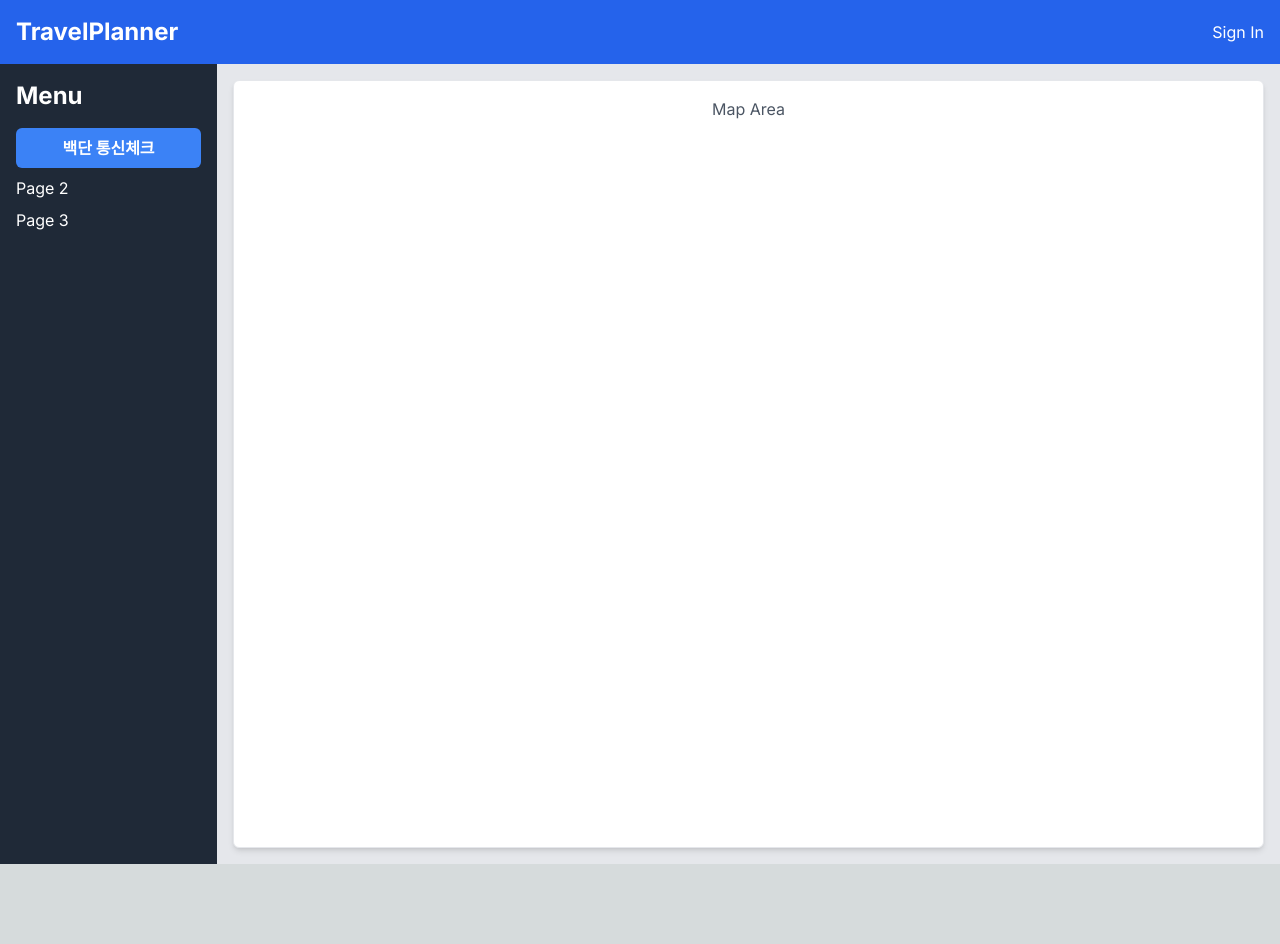
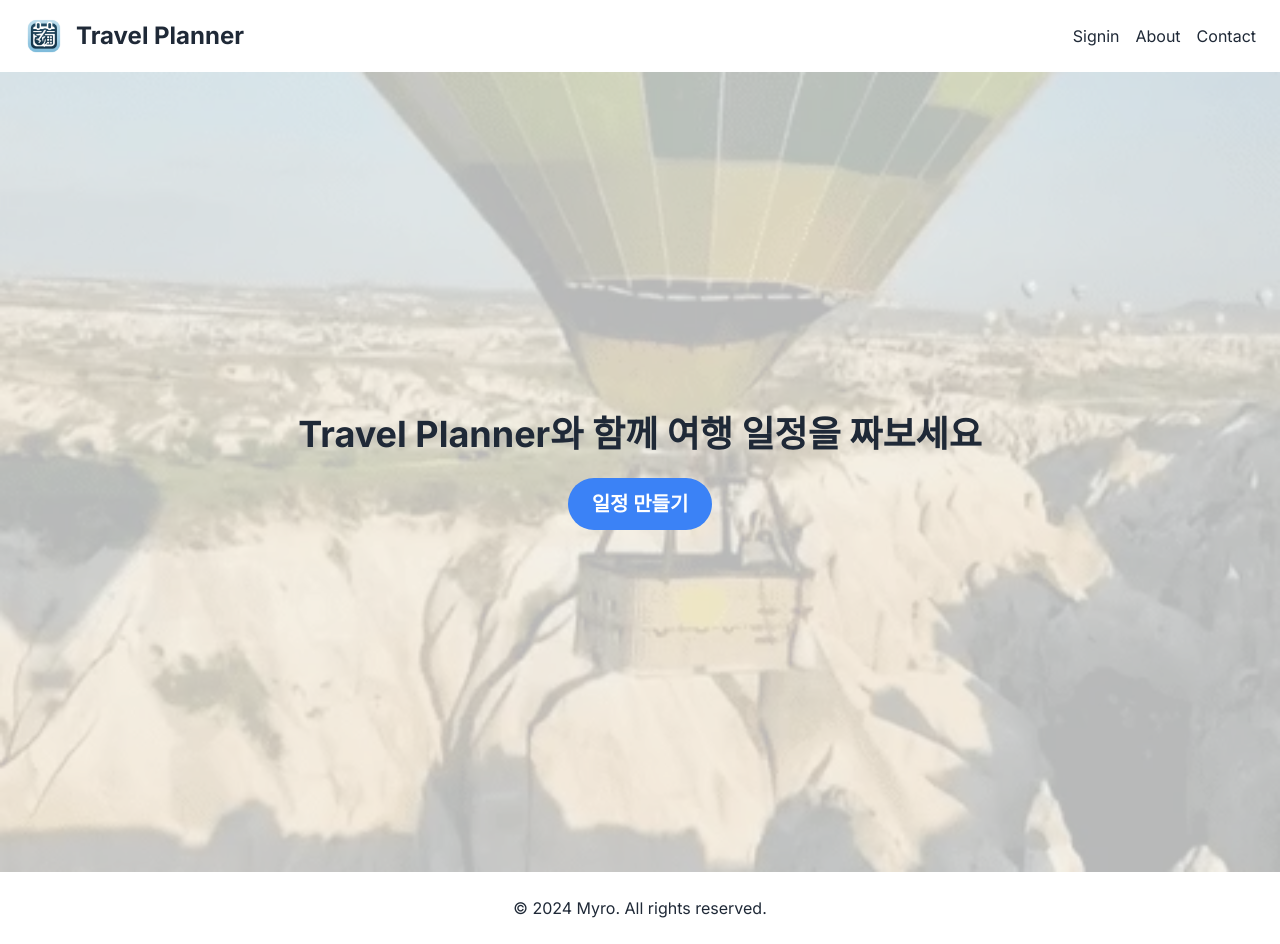
Before and after one commit to rud2403/travelplanner-client, a Next.js app: page / in a window 1280 px wide. Before the commit the page ends 864 px from the top, so only its background shows below. Built offline with nearby package versions, Linux system fonts and the light colour scheme; no server answers.

Commit message:
refactor : 헤더 / 푸터 추가 및 수정

```diff
--- a/src/app/layout.tsx
+++ b/src/app/layout.tsx
@@ -20,19 +20,28 @@ export default function RootLayout({
       <head>
       </head>
       <body className={inter.className}>
-        {/* 헤더 시작 */}
-        <header className="bg-blue-600 text-white p-4 shadow-md">
-          <div className="container mx-auto flex justify-between items-center">
-            <h1 className="text-2xl font-bold">
-              <Link href="/">TravelPlanner</Link>
-            </h1>
-            <nav className="space-x-4">
-              <Link href="/user/signin">Sign In</Link>
+        {/* Header */}
+        <header className="bg-white shadow-md">
+          <div className="container mx-auto px-6 py-4 flex justify-between items-center">
+            <Link href="/" className="flex items-center">
+              <img src="/logo.png" alt="Logo" className="w-10 h-10 mr-3" />
+              <h1 className="text-2xl font-bold text-gray-800">Travel Planner</h1>
+            </Link>
+            <nav className="flex space-x-4">
+              <Link href="/user/signin" className="text-gray-800 hover:text-blue-500 transition duration-300">Signin</Link>
+              <Link href="/about" className="text-gray-800 hover:text-blue-500 transition duration-300">About</Link>
+              <Link href="/contact" className="text-gray-800 hover:text-blue-500 transition duration-300">Contact</Link>
             </nav>
           </div>
         </header>
-        {/* 헤더 끝 */}
+        {/* Body */}
         {children}
+        {/* Footer */}
+        <footer className="bg-white text-gray-800 py-6">
+          <div className="container mx-auto px-6 text-center">
+            <p>&copy; 2024 Myro. All rights reserved.</p>
+          </div>
+        </footer>
       </body>
     </html>
   );
--- a/src/app/page.tsx
+++ b/src/app/page.tsx
@@ -20,43 +20,25 @@ export default function Home() {
   };
 
   return (
-    <main className="flex min-h-screen">
-      {/* 사이드 메뉴 */}
-      <aside className="w-64 bg-gray-800 text-white flex flex-col p-4">
-        <h2 className="text-2xl font-bold mb-4">Menu</h2>
-        <nav className="flex flex-col space-y-2">
-          <button onClick={handleCheck} className="bg-blue-500 hover:bg-blue-600 text-white font-bold py-2 px-4 rounded-md transition duration-300">
-            백단 통신체크
+    <div className="min-h-screen flex flex-col">
+      {/* Main Section */}
+      <section className="flex flex-1 relative">
+        {/* Background GIF */}
+        <div className="absolute inset-0 z-0">
+          <img src="/giphy.webp" alt="Background" className="w-full h-full object-cover" />
+        </div>
+
+        <div className="w-full bg-gray-100 bg-opacity-75 flex flex-col items-center justify-center p-6 z-10">
+          <p className="text-3xl md:text-4xl font-bold mb-6 text-center text-gray-800">
+            Travel Planner와 함께 여행 일정을 짜보세요
+          </p>
+          <Link href="/planning">
+          <button className="bg-blue-500 text-white font-bold py-3 px-6 rounded-full hover:bg-blue-600 transition duration-300 text-lg md:text-xl">
+            일정 만들기
           </button>
-          <Link href="#">
-            Page 2
           </Link>
-          <Link href="#">
-            Page 3
-          </Link>
-        </nav>
-      </aside>
-
-      {/* 지도 영역 */}
-      <section className="w-full bg-gray-200 p-4">
-        <div className="h-full flex items-center justify-center">
-          <div className="w-full h-full bg-white border rounded-md shadow-md p-4">
-            <p className="text-center text-gray-600">Map Area</p>
-            {/* 여기에 백단 response 표시 */}
-            {response && (
-              <div className="mt-4 p-4 bg-green-100 text-green-800 rounded-md">
-                <p>Response:</p>
-                <pre>{JSON.stringify(response, null, 2)}</pre>
-              </div>
-            )}
-            {error && (
-              <div className="mt-4 p-4 bg-red-100 text-red-800 rounded-md">
-                <p>{error}</p>
-              </div>
-            )}
-          </div>
         </div>
       </section>
-    </main>
+    </div>
   );
 }
```
